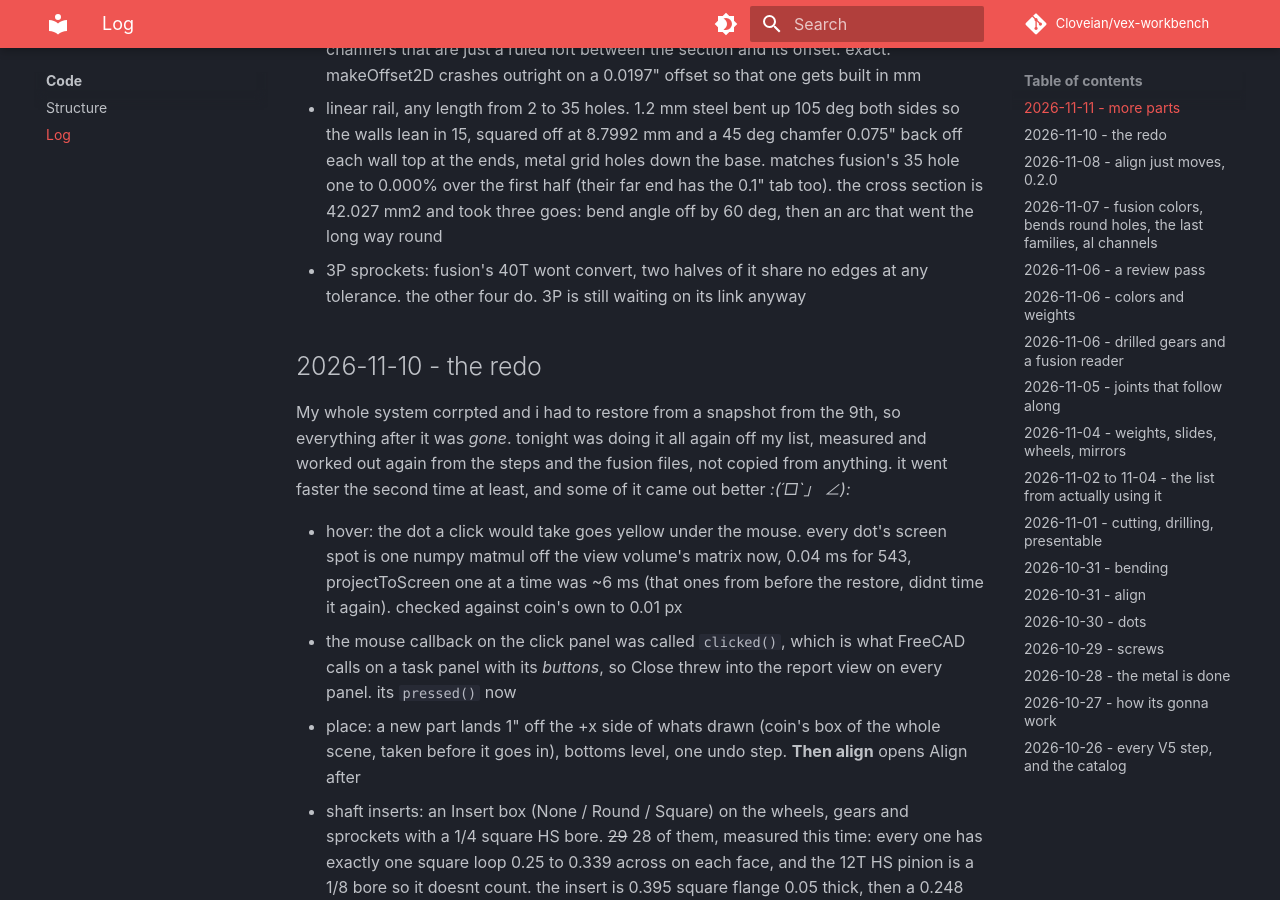
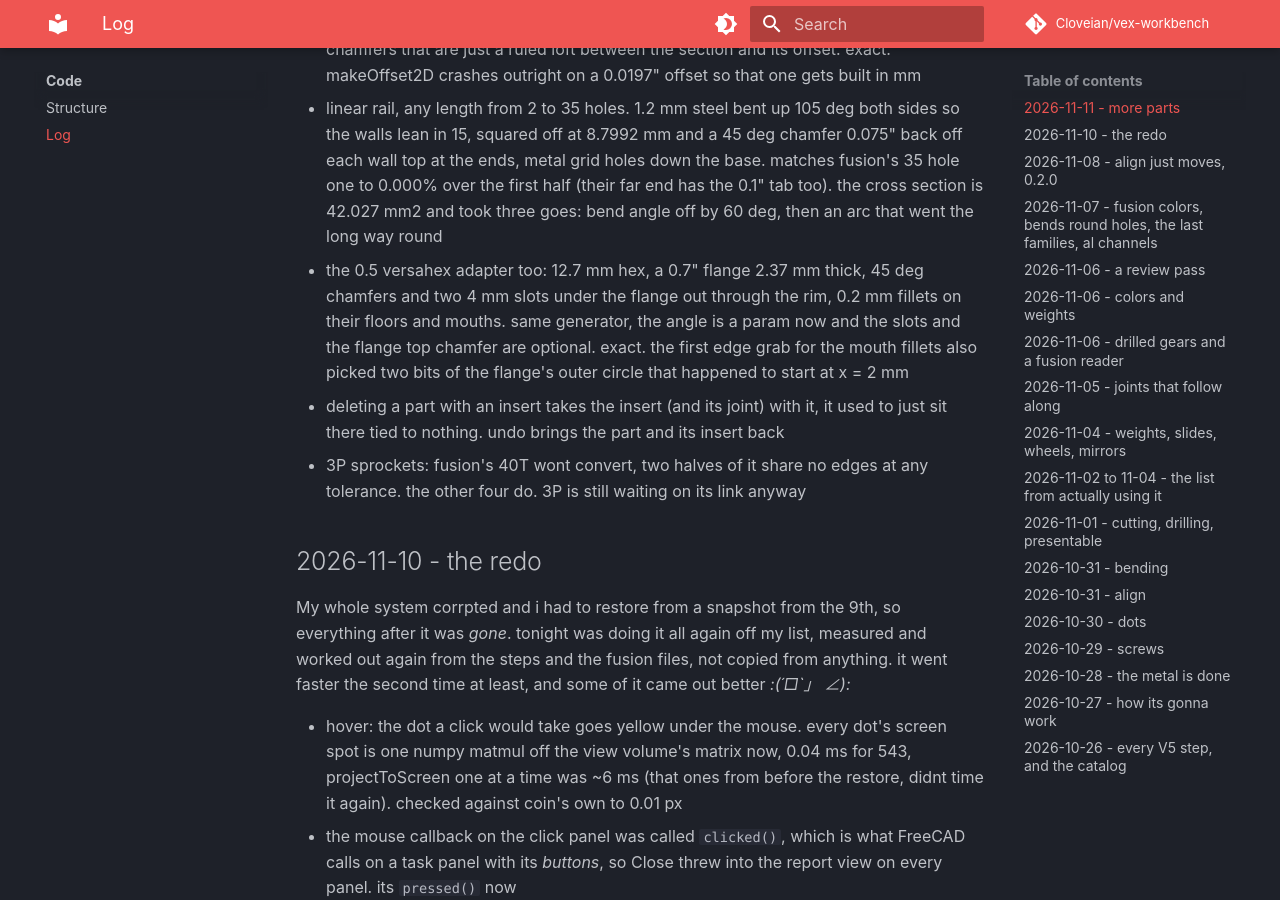
Before and after one commit to Cloveian/vex-workbench, an MkDocs documentation site: the page built from docs/code/log.md, in a window 1280 px wide and 900 px high, scrolled down 1737 px. Built offline with MkDocs 1.6.1 and Material for MkDocs 9.7.7, drawn with Linux system fonts in a browser that asks for light colours; comment, search, counter and statistics services are not loaded.

Commit message:
log, the other adapter and the orphan inserts

```diff
--- a/docs/code/log.md
+++ b/docs/code/log.md
@@ -15,6 +15,8 @@
 - flex wheels, 1.625" and 2" in 30A / 45A / 60A (same solid, fusion just colors them 178 / 137 / 64 grey). a disc with a 9.5 mm hex bore, a 4 mm rim and six windows between 4 mm spokes, 2 mm corners, all exact in round mm. the hex bore gets dots now (3/8 across the flats on generated parts). urethane at 1.15 is a guess, 16.4 g for the 2". the 3" and 4" are a whole other wheel (28 mm bore, versahub bolt circle, two rings of windows), later
 - plastic versahex adapters, 0.125 and 0.25 long: a 12.72 mm hex with its corners turned down to 13.75 across, 5/8 x 1/16 flange, 6.38 mm square bore, 0.5 mm 30 deg chamfers that are just a ruled loft between the section and its offset. exact. makeOffset2D crashes outright on a 0.0197" offset so that one gets built in mm
 - linear rail, any length from 2 to 35 holes. 1.2 mm steel bent up 105 deg both sides so the walls lean in 15, squared off at 8.7992 mm and a 45 deg chamfer 0.075" back off each wall top at the ends, metal grid holes down the base. matches fusion's 35 hole one to 0.000% over the first half (their far end has the 0.1" tab too). the cross section is 42.027 mm2 and took three goes: bend angle off by 60 deg, then an arc that went the long way round
+- the 0.5 versahex adapter too: 12.7 mm hex, a 0.7" flange 2.37 mm thick, 45 deg chamfers and two 4 mm slots under the flange out through the rim, 0.2 mm fillets on their floors and mouths. same generator, the angle is a param now and the slots and the flange top chamfer are optional. exact. the first edge grab for the mouth fillets also picked two bits of the flange's outer circle that happened to start at x = 2 mm
+- deleting a part with an insert takes the insert (and its joint) with it, it used to just sit there tied to nothing. undo brings the part and its insert back
 - 3P sprockets: fusion's 40T wont convert, two halves of it share no edges at any tolerance. the other four do. 3P is still waiting on its link anyway
 
 ## 2026-11-10 - the redo
```
